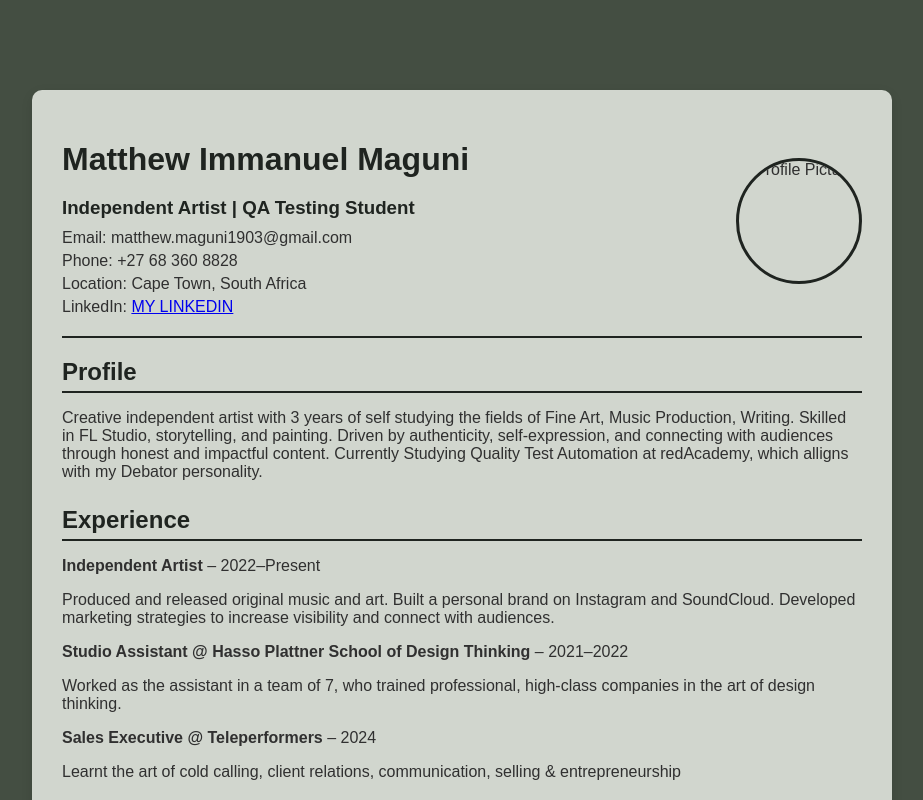
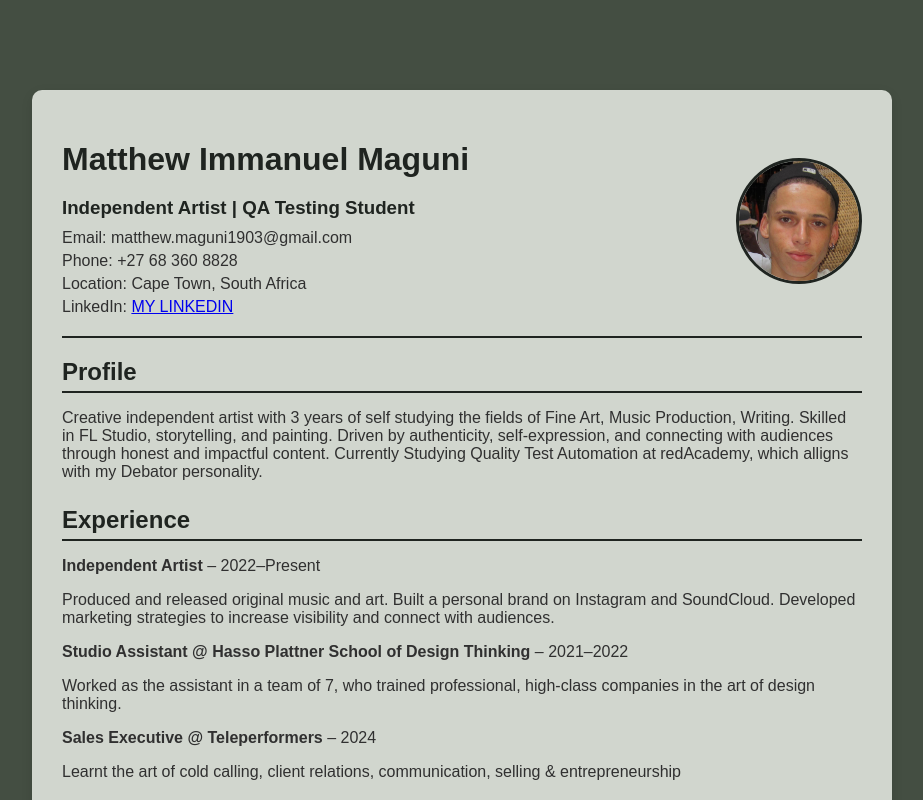
Before and after one commit to 0teazypig/Matthew-Maguni-CV, a plain HTML site: page index.html in a window 1280 px wide. Shown: the top 800 px of the page, without its empty margins (178-1101 px from the left). Drawn offline with Linux system fonts and the light colour scheme.

Commit message:
Update index.html

```diff
--- a/index.html
+++ b/index.html
@@ -73,7 +73,7 @@
         </div>
       </div>
       <!-- Profile Picture -->
-      <img src="CV.pic.jpg" alt="Profile Picture" class="profile-pic">
+      <img src="/profile.jpg" alt="Profile Picture" class="profile-pic">
     </header>
 
     <div class="section">
```
